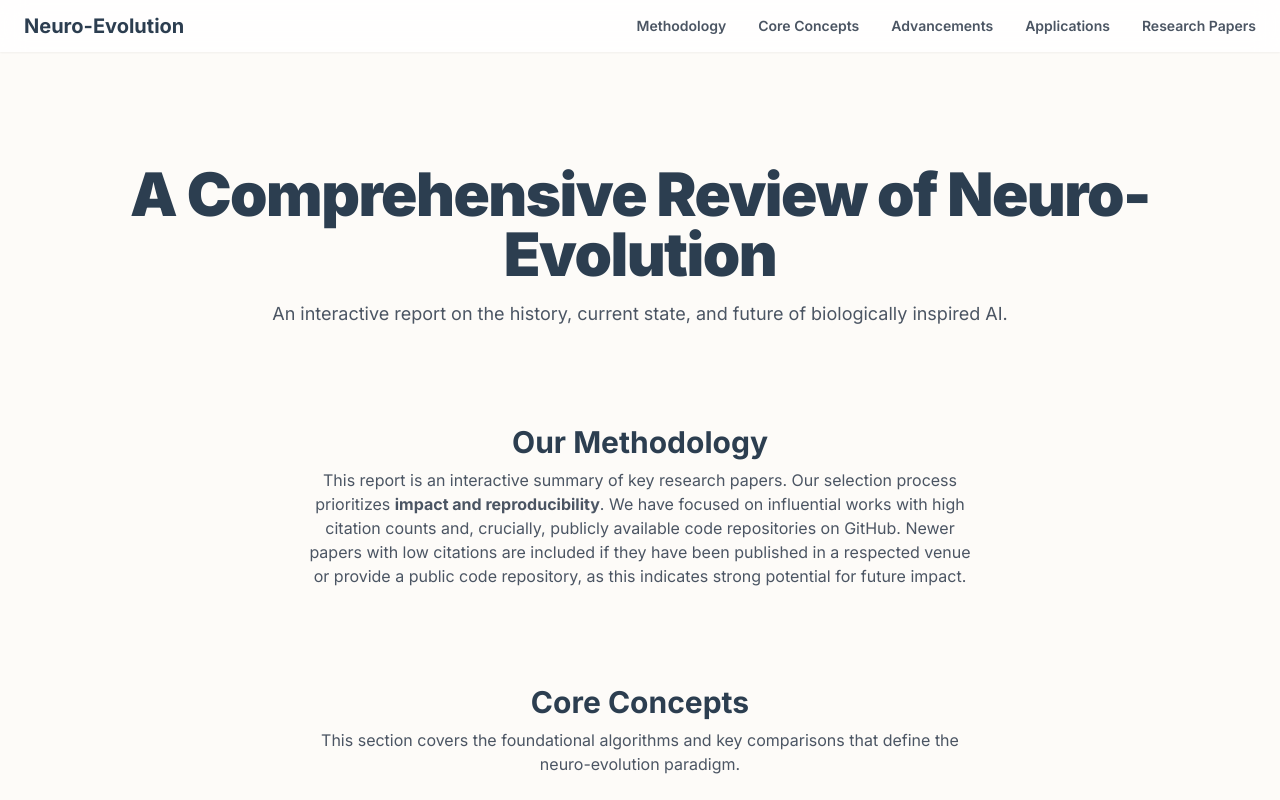
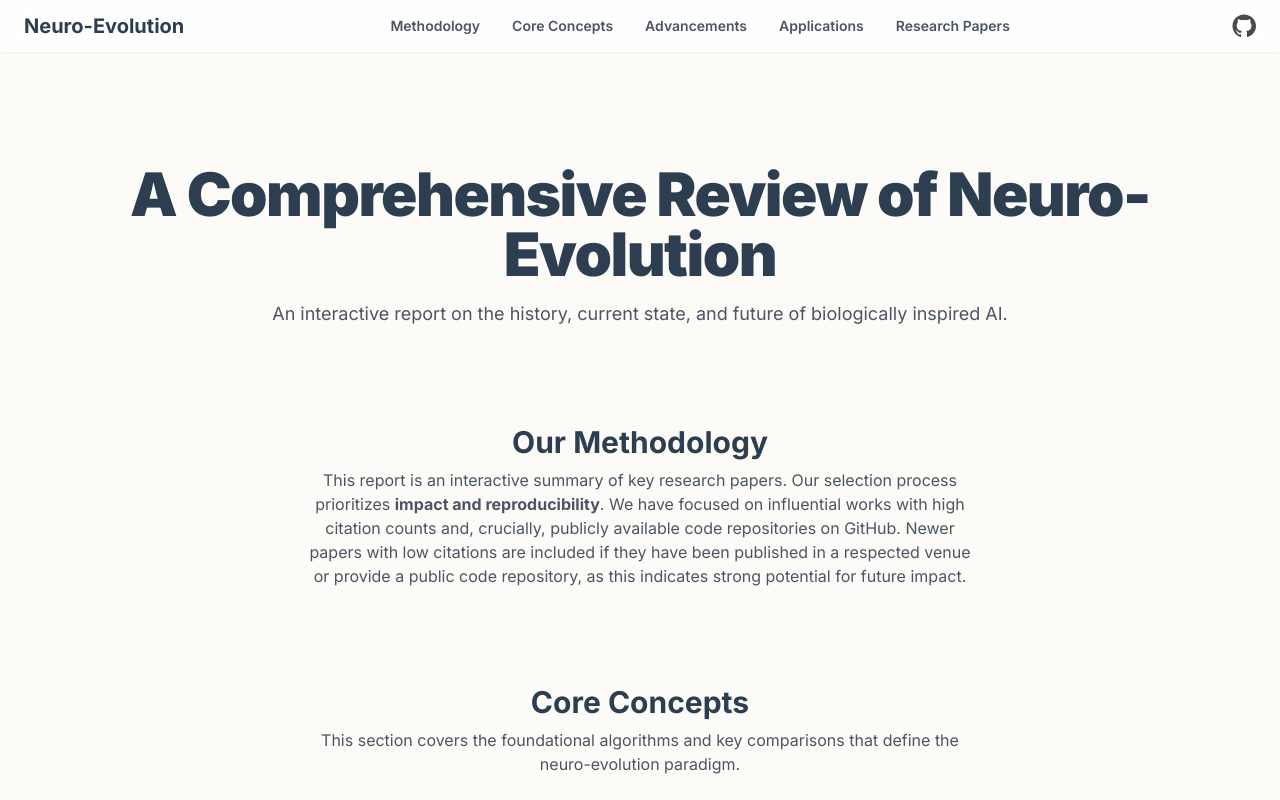
Before and after one commit to pzarzycki/neuro-evolution-review, a plain HTML site: page index.html in a window 1280 px wide. Shown: the top 800 px of the page. Drawn offline with nearby package versions, Linux system fonts and the light colour scheme.

Commit message:
gh icon added

```diff
--- a/index.html
+++ b/index.html
@@ -158,6 +158,9 @@
             height: auto;
             border-radius: .5rem;
         }
+    .github-link { display: inline-flex; align-items: center; color: #4A4A4A; }
+    .github-icon { width: 24px; height: 24px; }
+    .github-link:hover { color: #111827; }
     </style>
 </head>
 <body class="antialiased">
@@ -173,6 +176,12 @@
                 <a href="#applications" class="nav-link text-gray-600">Applications</a>
                 <a href="#research" class="nav-link text-gray-600">Research Papers</a>
             </nav>
+            <!-- GitHub repo link -->
+            <a href="https://github.com/pzarzycki/neuro-evolution-review" target="_blank" rel="noopener" class="github-link ml-4" aria-label="View repository on GitHub" title="View repository on GitHub">
+                <svg class="github-icon" viewBox="0 0 24 24" fill="currentColor" xmlns="http://www.w3.org/2000/svg">
+                    <path d="M12 .5C5.65.5.5 5.65.5 12c0 5.08 3.29 9.39 7.86 10.91.58.11.79-.25.79-.56 0-.28-.01-1.02-.02-2-3.2.7-3.88-1.54-3.88-1.54-.53-1.35-1.3-1.71-1.3-1.71-1.06-.72.08-.7.08-.7 1.17.08 1.79 1.2 1.79 1.2 1.04 1.78 2.73 1.27 3.4.97.11-.76.41-1.27.75-1.56-2.55-.29-5.23-1.28-5.23-5.71 0-1.26.45-2.29 1.19-3.1-.12-.29-.52-1.46.11-3.04 0 0 .97-.31 3.18 1.18.92-.26 1.91-.39 2.89-.39.98 0 1.97.13 2.89.39 2.2-1.49 3.17-1.18 3.17-1.18.63 1.58.23 2.75.11 3.04.74.81 1.18 1.84 1.18 3.1 0 4.44-2.69 5.42-5.25 5.7.42.36.8 1.08.8 2.18 0 1.57-.01 2.84-.01 3.23 0 .31.21.68.8.56C20.71 21.39 24 17.08 24 12c0-6.35-5.15-11.5-12-11.5z"/>
+                </svg>
+            </a>
         </div>
     </header>
 
```
